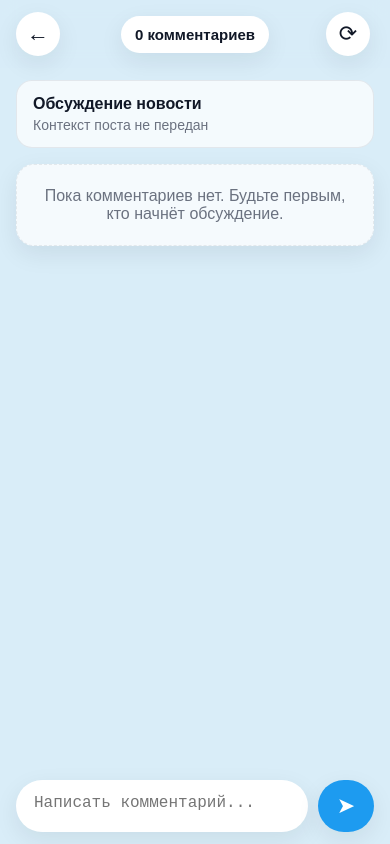
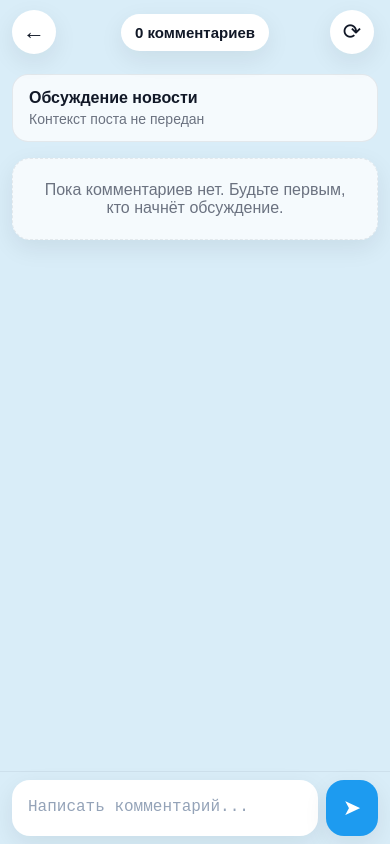
Before and after one commit to dexlod/dsaandgkh, a website: page webapp/comments-app/index.html in a window 390 px wide. Drawn offline with Linux system fonts and the light colour scheme.

Commit message:
обновление

```diff
--- a/webapp/comments-app/app.js
+++ b/webapp/comments-app/app.js
@@ -190,6 +190,15 @@ function init() {
     autoResizeTextarea(inputEl);
   });
 
+  inputEl.addEventListener('focus', () => {
+    setTimeout(() => {
+      inputEl.scrollIntoView({
+        behavior: 'smooth',
+        block: 'center',
+      });
+    }, 250);
+  });
+
   sendBtn.addEventListener('click', () => {
     const text = inputEl.value.trim();
 
@@ -214,6 +223,13 @@ function init() {
 
     inputEl.value = '';
     autoResizeTextarea(inputEl);
+
+    setTimeout(() => {
+      window.scrollTo({
+        top: document.body.scrollHeight,
+        behavior: 'smooth',
+      });
+    }, 50);
   });
 
   refreshBtn.addEventListener('click', () => {
--- a/webapp/comments-app/style.css
+++ b/webapp/comments-app/style.css
@@ -2,12 +2,10 @@
   color-scheme: light dark;
   --bg: #d9edf8;
   --surface: #ffffff;
-  --surface-2: rgba(255, 255, 255, 0.7);
+  --surface-2: rgba(255, 255, 255, 0.72);
   --text: #111827;
   --muted: #6b7280;
   --line: rgba(15, 23, 42, 0.08);
-  --accent: #16a34a;
-  --accent-2: #0ea5e9;
   --danger: #dc2626;
   --shadow: 0 8px 24px rgba(15, 23, 42, 0.08);
 }
@@ -41,14 +39,14 @@ body {
 .topbar {
   position: sticky;
   top: 0;
-  z-index: 10;
+  z-index: 20;
   display: grid;
   grid-template-columns: 48px 1fr 48px;
   align-items: center;
   gap: 12px;
   padding: 12px 16px;
-  background: rgba(217, 237, 248, 0.95);
-  backdrop-filter: blur(8px);
+  background: rgba(217, 237, 248, 0.96);
+  backdrop-filter: blur(10px);
 }
 
 .topbar-center {
@@ -80,7 +78,7 @@ body {
 
 .content {
   flex: 1;
-  padding: 12px 16px 120px;
+  padding: 12px 16px 16px;
 }
 
 .meta-card {
@@ -136,6 +134,7 @@ body {
   min-width: 0;
   max-width: 100%;
   border: 1px solid var(--line);
+  flex: 1;
 }
 
 .comment-author {
@@ -195,17 +194,16 @@ body {
 }
 
 .composer {
-  position: fixed;
-  left: 50%;
-  transform: translateX(-50%);
+  position: sticky;
   bottom: 0;
-  width: min(860px, 100%);
+  z-index: 30;
   display: grid;
   grid-template-columns: 1fr 56px;
   gap: 10px;
-  padding: 12px 16px calc(12px + env(safe-area-inset-bottom));
-  background: rgba(217, 237, 248, 0.96);
-  backdrop-filter: blur(8px);
+  padding: 10px 16px calc(10px + env(safe-area-inset-bottom));
+  background: rgba(217, 237, 248, 0.98);
+  backdrop-filter: blur(10px);
+  border-top: 1px solid rgba(15, 23, 42, 0.06);
 }
 
 .composer-input {
@@ -213,26 +211,42 @@ body {
   resize: none;
   border: 0;
   outline: none;
-  border-radius: 999px;
-  padding: 14px 18px;
+  border-radius: 18px;
+  padding: 14px 16px;
   font-size: 16px;
+  line-height: 1.4;
   background: var(--surface);
+  color: var(--text);
   box-shadow: var(--shadow);
   min-height: 52px;
   max-height: 140px;
 }
 
+.composer-input::placeholder {
+  color: #94a3b8;
+}
+
 .send-btn {
   border: 0;
-  border-radius: 999px;
+  border-radius: 18px;
   background: #1d9bf0;
   color: white;
   font-size: 22px;
   cursor: pointer;
   box-shadow: var(--shadow);
+  min-height: 52px;
 }
 
 @media (max-width: 520px) {
+  .topbar {
+    padding: 10px 12px;
+    gap: 10px;
+  }
+
+  .content {
+    padding: 10px 12px 12px;
+  }
+
   .comments-count-pill {
     font-size: 15px;
     padding: 10px 14px;
@@ -241,4 +255,20 @@ body {
   .comment-text {
     font-size: 15px;
   }
+
+  .composer {
+    grid-template-columns: 1fr 52px;
+    gap: 8px;
+    padding: 8px 12px calc(8px + env(safe-area-inset-bottom));
+  }
+
+  .composer-input {
+    min-height: 56px;
+    padding: 16px 16px;
+    font-size: 16px;
+  }
+
+  .send-btn {
+    min-height: 56px;
+  }
 }
```
